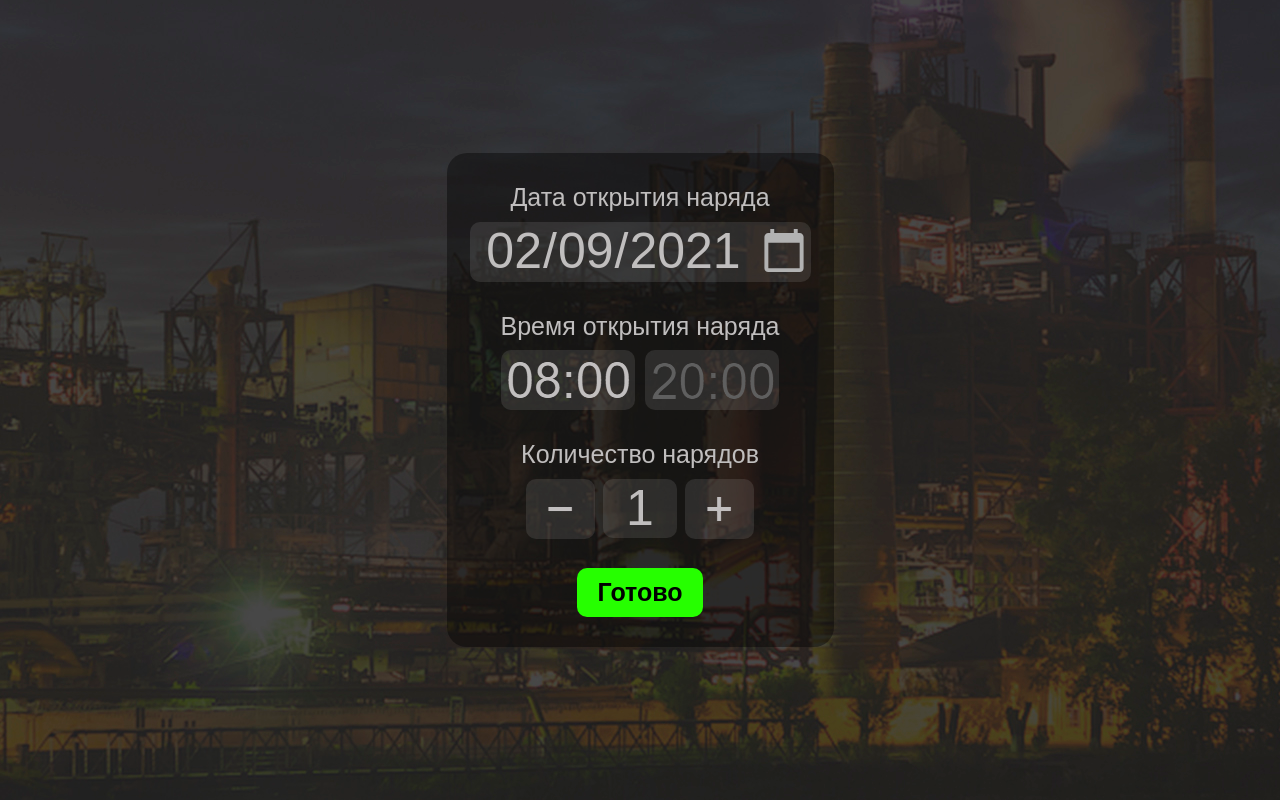
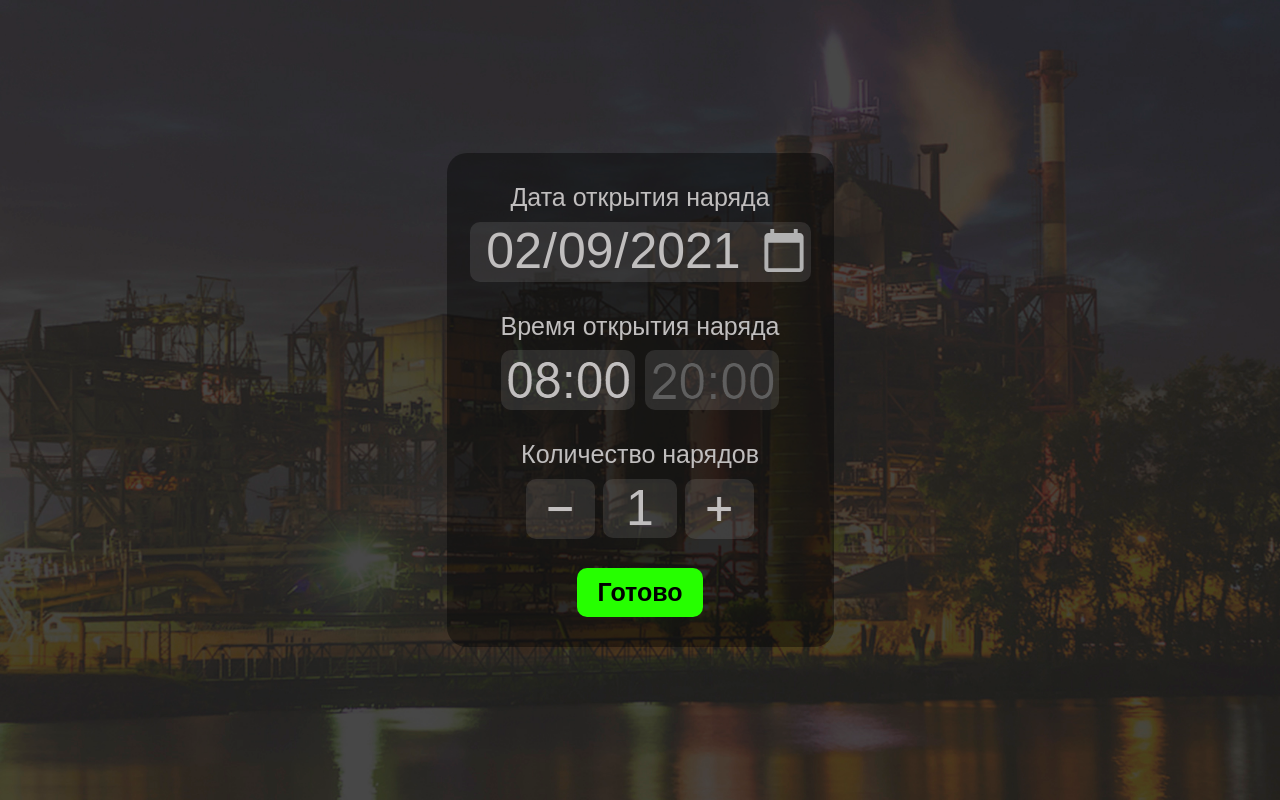
Before and after one commit to alexandrov828282/preparation_of_work_orders, a plain HTML site: page index.html in a window 1280 px wide. Drawn offline with Linux system fonts and the light colour scheme.

Commit message:
190220210544

```diff
--- a/css/style.less
+++ b/css/style.less
@@ -5,6 +5,9 @@
 
 body{
     background: url(/img/bg.jpg) no-repeat fixed center;
+    margin: 0;
+    height: 100%;
+    background-size: cover;
 }
 
 .container{
```
Also changed, not shown: css/style.css.
